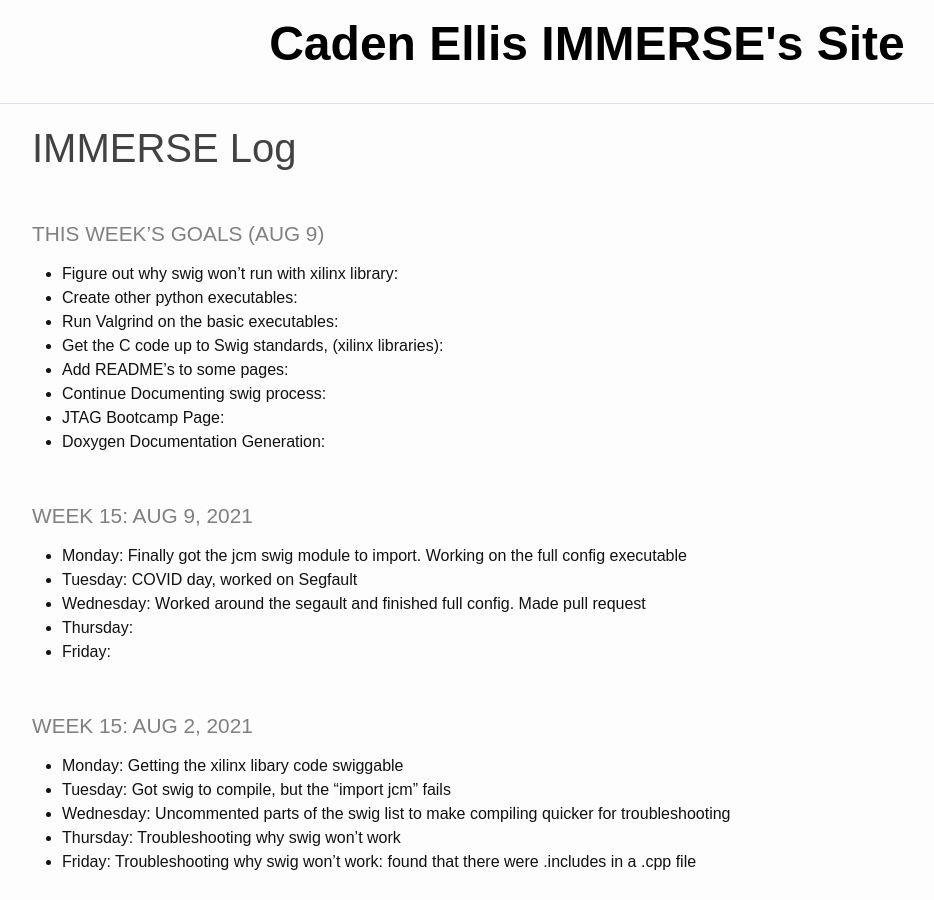
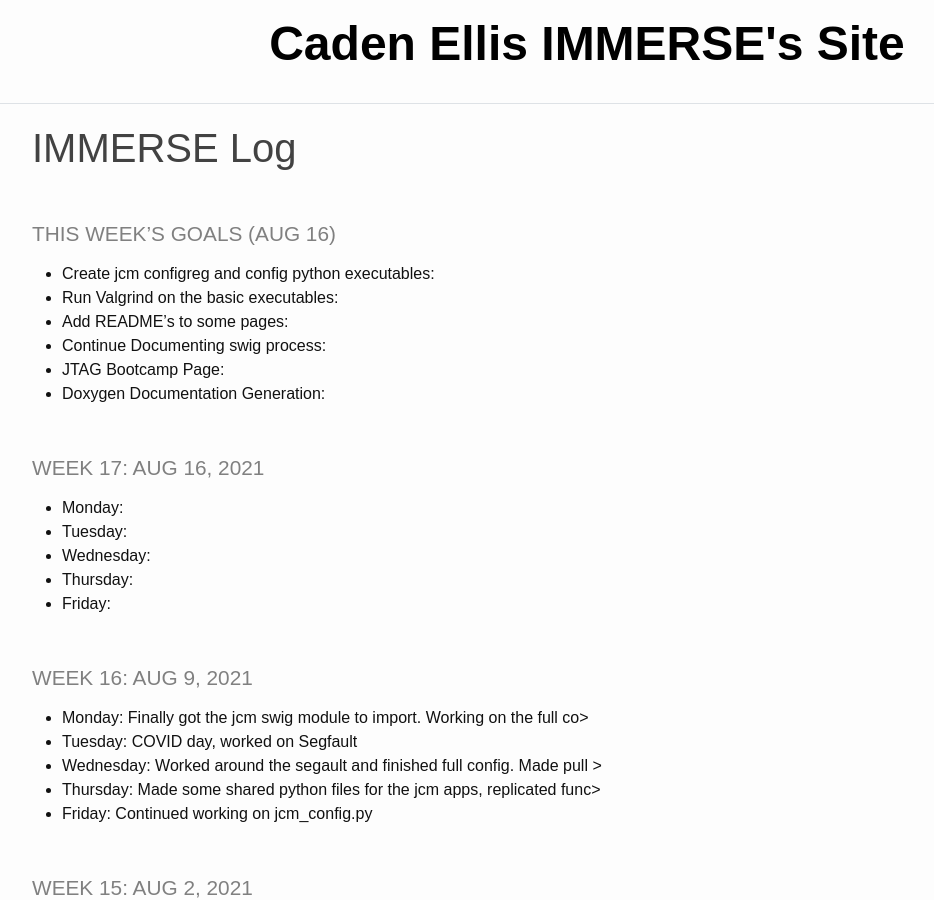
Before and after one commit to Caden-Ellis77/ImmerseSite, a Jekyll site: the page built from _pages/log.md, in a window 1280 px wide and 900 px high. Shown: the whole window, without its empty margins (53-987 px from the left). Built offline with Jekyll 4.4.1, drawn with Linux system fonts in a browser that asks for light colours.

Commit message:
Update log.md

```diff
--- a/_pages/log.md
+++ b/_pages/log.md
@@ -3,23 +3,30 @@ layout: default
 title: IMMERSE Log
 ---
 
-### This Week's Goals (Aug 9)
-* **Figure out why swig won't run with xilinx library**:
-* **Create other python executables**:
+### This Week's Goals (Aug 16)
+* **Create jcm configreg and config  python executables**:
 * **Run Valgrind on the basic executables**:
-* **Get the C code up to Swig standards, (xilinx libraries)**:
 * **Add README's to some pages**:
 * **Continue Documenting swig process**:
 * **JTAG Bootcamp Page**:
 * **Doxygen Documentation Generation**:
 
-### Week 15: Aug 9, 2021
 
-* **Monday**: Finally got the jcm swig module to import. Working on the full config executable
-* **Tuesday**: COVID day, worked on Segfault
-* **Wednesday**: Worked around the segault and finished full config. Made pull request
+### Week 17: Aug 16, 2021
+
+* **Monday**:
+* **Tuesday**:
+* **Wednesday**:
 * **Thursday**:
 * **Friday**:
+
+### Week 16: Aug 9, 2021
+
+* **Monday**: Finally got the jcm swig module to import. Working on the full co>
+* **Tuesday**: COVID day, worked on Segfault
+* **Wednesday**: Worked around the segault and finished full config. Made pull >
+* **Thursday**: Made some shared python files for the jcm apps, replicated func>
+* **Friday**: Continued working on jcm_config.py
 
 
 ### Week 15: Aug 2, 2021
```
